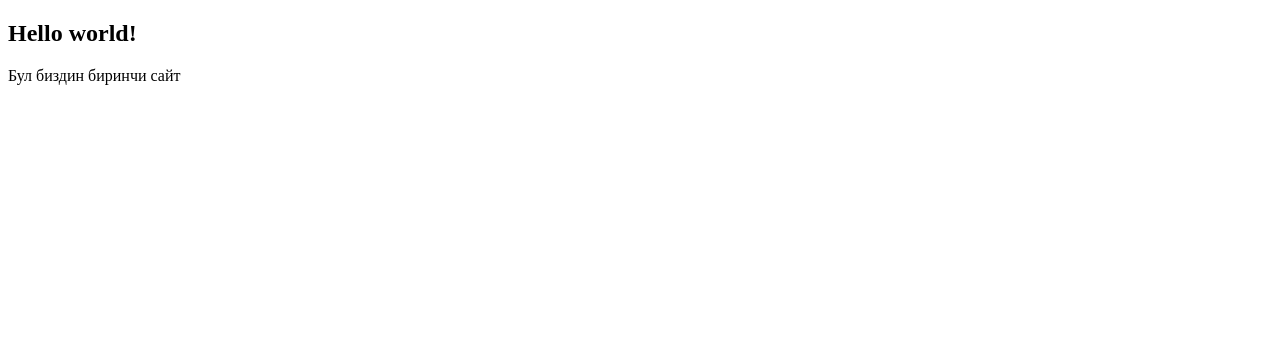
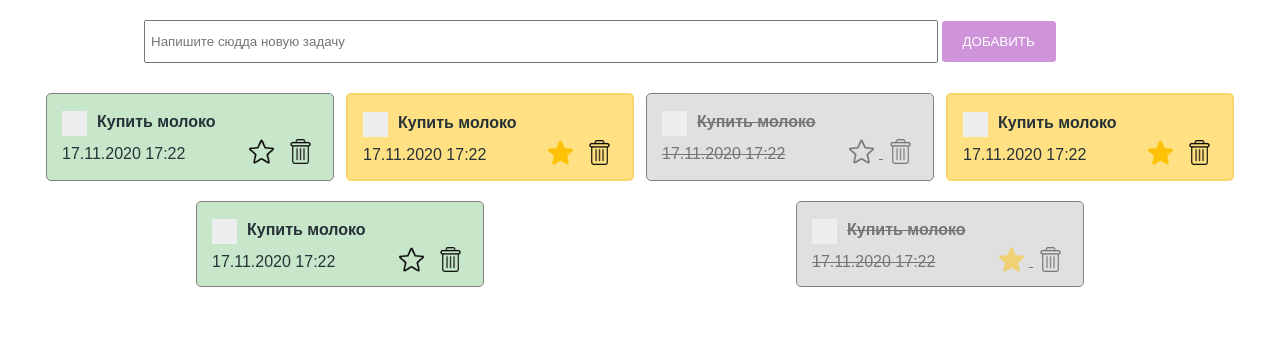
Before and after one commit to anara01/Todo1, a Django app: page / in a window 1280 px wide. Shown: the top 356 px of the page. Run offline with Django 3.2, Linux system fonts and the light colour scheme.

Commit message:
my first commit

```diff
--- /dev/null
+++ b/main/static/styles/checkbox.css
@@ -0,0 +1,69 @@
+
+/* -------- ----------------------------------------*/
+/* The container */
+.checkbox_container {
+    display: block;
+    position: relative;
+    padding-left: 35px;
+    margin-bottom: 12px;
+    cursor: pointer;
+    font-size: 22px;
+    -webkit-user-select: none;
+    -moz-user-select: none;
+    -ms-user-select: none;
+    user-select: none;
+  }
+
+  /* Hide the browser's default checkbox */
+  .checkbox_container input {
+    position: absolute;
+    opacity: 0;
+    cursor: pointer;
+    height: 0;
+    width: 0;
+  }
+
+  /* Create a custom checkbox */
+  .checkmark {
+    position: absolute;
+    top: -5px;
+    left: 0;
+    height: 25px;
+    width: 25px;
+    background-color: #eee;
+  }
+
+  /* On mouse-over, add a grey background color */
+  .checkbox_container:hover input ~ .checkmark {
+    background-color: #ccc;
+  }
+
+  /* When the checkbox is checked, add a blue background */
+  .checkbox_container input:checked ~ .checkmark {
+    background-color: #2196F3;
+  }
+
+  /* Create the checkmark/indicator (hidden when not checked) */
+  .checkmark:after {
+    content: "";
+    position: absolute;
+    display: none;
+  }
+
+  /* Show the checkmark when checked */
+  .checkbox_container input:checked ~ .checkmark:after {
+    display: block;
+  }
+
+  /* Style the checkmark/indicator */
+  .checkbox_container .checkmark:after {
+    left: 9px;
+    top: 5px;
+    width: 5px;
+    height: 10px;
+    border: 1px solid white;
+    border-width: 0 3px 3px 0;
+    -webkit-transform: rotate(45deg);
+    -ms-transform: rotate(45deg);
+    transform: rotate(45deg);
+  }
--- /dev/null
+++ b/main/static/styles/index.css
@@ -0,0 +1,110 @@
+*{
+    box-sizing: border-box;
+    margin: 0;
+    padding: 0;
+    color: #263238;
+}
+
+section{
+    width: 100%;
+    padding: 20px;
+    display: flex;
+    flex-direction: column;
+    align-items: center;
+}
+
+.create_container{
+    width: 80%;
+}
+
+.create_input{
+    padding: 12px 5px;
+    font-style: 18px;
+    width: 80%;
+}
+
+.create_button{
+    padding: 12px 20px;
+    background-color: #CE93D8;
+    border: 1px solid #CE93D8;
+    color: white;
+    font-style: 18px;
+    text-transform: uppercase;
+    font-style: bold;
+    border-radius: 3px;
+    cursor: pointer;
+}
+
+.create_button:active{
+    border: 1px solid #CE93D8;
+    box-shadow: 2px 2px 5px 3px #FCE4EC;
+}
+
+.todo_container{
+    padding: 30px 20px;
+    display: flex;
+    justify-content: space-around;
+    flex-wrap: wrap;
+    width: 100%;
+}
+
+.todo_item{
+    border: 1px solid gray;
+    border-radius: 5px;
+    width: 24%;
+    padding: 10px 15px;
+    background-color: #C8E6C9;
+    margin-bottom: 20px;
+}
+
+.todo_item.done{
+    background-color: #E0E0E0;
+    text-decoration: line-through;
+    color: #757575;
+}
+
+.todo_item.done h4, .todo_item.done p, .todo_item.done span{
+    color: #757575;
+}
+
+.todo_item.done img{
+    opacity: 0.5;
+}
+
+.todo_item.marked{
+    background-color: #FFE082;
+    border: 2px solid #fad66a;
+}
+
+.todo_item_header{
+    display: flex;
+    align-items: center;
+    min-height: 35px;
+}
+
+.todo_item_header h4{
+    font-style: 18px;
+    font-family: sans-serif;
+}
+
+.todo_item_footer{
+    display: flex;
+    justify-content: space-between;
+    align-items: center;
+}
+
+.todo_item_footer p{
+    font-style: 15px;
+    font-family: sans-serif;
+}
+
+.todo_item_footer .create_button{
+    display: flex;
+}
+
+.todo_item_footer img{
+    width: 25px;
+    height: 25px;
+    margin: 0 5px;
+    cursor: pointer;
+}
--- a/main/templates/index.html
+++ b/main/templates/index.html
@@ -1,16 +1,133 @@
+{% load static %}
 <!DOCTYPE html>
-<html lang="en">
+<html lang="ru">
 
 <head>
     <meta charset="UTF-8">
     <meta http-equiv="X-UA-Compatible" content="IE=edge">
     <meta name="viewport" content="width=device-width, initial-scale=1.0">
-    <title>Document</title>
+    <title>Todo</title>
+    <!-- <link rel="stylesheet" href="./styles/index.css"> -->
+    <link rel="stylesheet" href="{% static 'styles/index.css' %}">
+    <!-- <link rel="stylesheet" href="./styles/checkbox.css"> -->
+    <link rel="stylesheet" href="{% static 'styles/checkbox.css' %}">
 </head>
 
 <body>
-    <h2>Hello world!</h2>
-    <div>Бул биздин биринчи сайт</div>
+    <section>
+        <div class="create_container">
+            <input class="create_input" type="text" placeholder="Напишите сюдда новую задачу">
+            <button class="create_button">Добавить</button>
+        </div>
+
+        <div class="todo_container">
+
+            <div class="todo_item">
+                <div class="todo_item_header">
+                    <label class="checkbox_container">
+                        <input type="checkbox" />
+                        <span class="checkmark"></span>
+                    </label>
+                    <h4>Купить молоко</h4>
+                </div>
+                <div class="todo_item_footer">
+                    <p>17.11.2020 <span>17:22</span></p>
+                    <div class="action_buttons">
+                        <img src="./icons/notmarked.png">
+                        <img src="./icons/delete.png">
+                    </div>
+                </div>
+            </div>
+
+            <div class="todo_item marked">
+                <div class="todo_item_header">
+                    <label class="checkbox_container">
+                        <input type="checkbox">
+                        <span class="checkmark"></span>
+                    </label>
+                    <h4>Купить молоко</h4>
+                </div>
+                <div class="todo_item_footer">
+                    <p>17.11.2020 <span>17:22</span></p>
+                    <div class="action_buttons">
+                        <img src="./icons/marked.png">
+                        <img src="./icons/delete.png">
+                    </div>
+                </div>
+            </div>
+
+            <div class="todo_item done">
+                <div class="todo_item_header">
+                    <label class="checkbox_container">
+                        <input type="checkbox">
+                        <span class="checkmark"></span>
+                    </label>
+                    <h4>Купить молоко</h4>
+                </div>
+                <div class="todo_item_footer">
+                    <p>17.11.2020 <span>17:22</span></p>
+                    <div class="action_buttons">
+                        <img src="./icons/notmarked.png">
+                        <img src="./icons/delete.png">
+                    </div>
+                </div>
+            </div>
+
+            <div class="todo_item marked">
+                <div class="todo_item_header">
+                    <label class="checkbox_container">
+                        <input type="checkbox">
+                        <span class="checkmark"></span>
+                    </label>
+                    <h4>Купить молоко</h4>
+                </div>
+                <div class="todo_item_footer">
+                    <p>17.11.2020 <span>17:22</span></p>
+                    <div class="action_buttons">
+                        <img src="./icons/marked.png">
+                        <img src="./icons/delete.png">
+                    </div>
+                </div>
+            </div>
+
+            <div class="todo_item">
+                <div class="todo_item_header">
+                    <label class="checkbox_container">
+                        <input type="checkbox">
+                        <span class="checkmark"></span>
+                    </label>
+                    <h4>Купить молоко</h4>
+                </div>
+                <div class="todo_item_footer">
+                    <p>17.11.2020 <span>17:22</span></p>
+                    <div class="action_buttons">
+                        <img src="./icons/notmarked.png">
+                        <img src="./icons/delete.png">
+                    </div>
+                </div>
+            </div>
+
+            <div class="todo_item done">
+                <div class="todo_item_header">
+                    <label class="checkbox_container">
+                        <input type="checkbox">
+                        <span class="checkmark"></span>
+                    </label>
+                    <h4>Купить молоко</h4>
+                </div>
+                <div class="todo_item_footer">
+                    <p>17.11.2020 <span>17:22</span></p>
+                    <div class="action_buttons">
+                        <img src="./icons/marked.png">
+                        <img src="./icons/delete.png">
+                    </div>
+                </div>
+            </div>
+        </div>
+    </section>
+
+
+
 </body>
 
 </html>
--- a/todo/settings.py
+++ b/todo/settings.py
@@ -120,6 +120,10 @@ USE_TZ = True
 # https://docs.djangoproject.com/en/3.2/howto/static-files/
 
 STATIC_URL = '/static/'
+STATIC_ROOT = BASE_DIR / 'static'
+
+MEDIA_URL = '/media/'
+MEDDIA_ROOT = BASE_DIR / 'media'
 
 # Default primary key field type
 # https://docs.djangoproject.com/en/3.2/ref/settings/#default-auto-field
--- a/todo/urls.py
+++ b/todo/urls.py
@@ -16,10 +16,12 @@ Including another URLconf
 from django.contrib import admin
 from django.urls import path
 from main.views import homepage, test
-
+from django.conf import settings
+from django.conf.urls.static import static
 
 urlpatterns = [
     path('admin/', admin.site.urls),
     path('', homepage),
     path("test/", test, name="test"),
-]
+] + static(settings.STATIC_URL, document_root=settings.STATIC_ROOT) \
+    + static(settings.MEDIA_URL, document_root=settings.MEDIA_ROOT)
```
Also changed, not shown: main/static/icons/delete.png (added), main/static/icons/marked.png (added), main/static/icons/notmarked.png (added).
